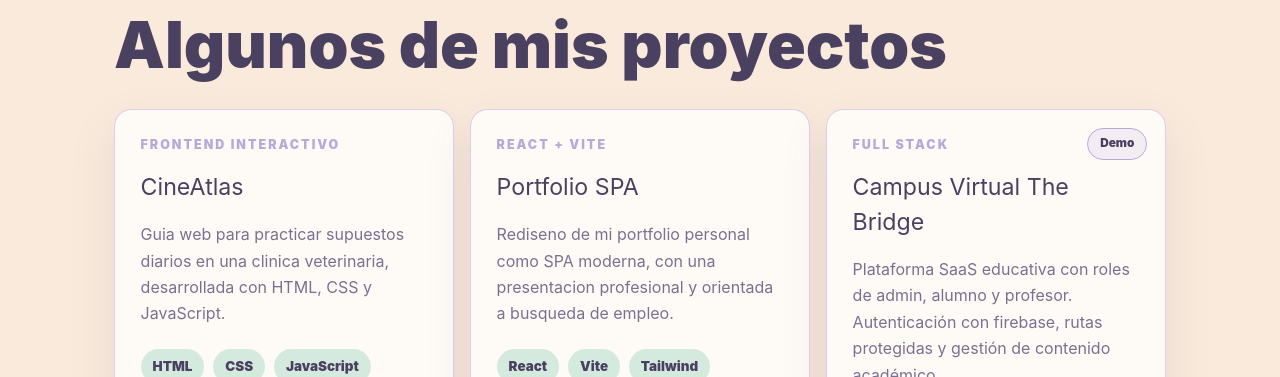
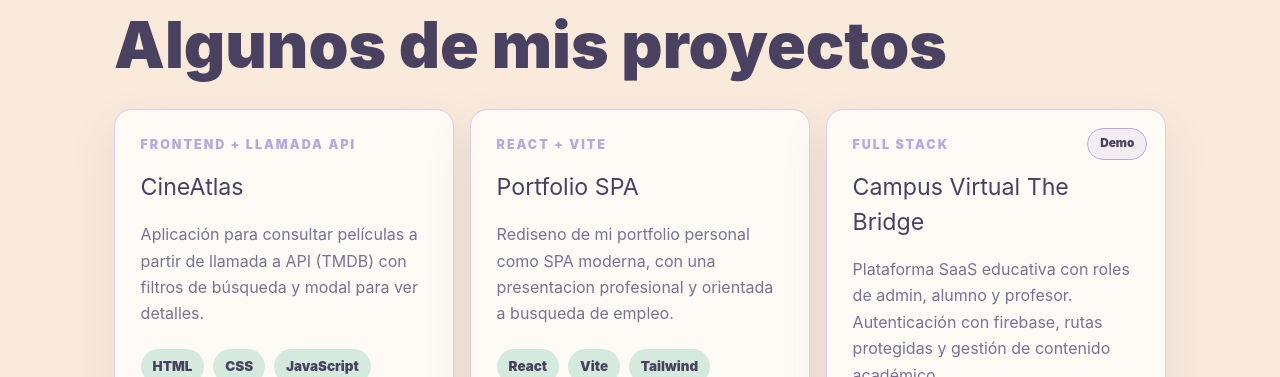
Before and after one commit to pamelavazquez-dev/portfolio, a React (Vite) app: page / in a window 1280 px wide. Shown: the part 1620-1997 px from the top of the page. Built offline with nearby package versions, Linux system fonts and the light colour scheme; the HTML template or start-up script is replaced by a standard one.

Commit message:
Update projects data

```diff
--- a/src/data/projects.js
+++ b/src/data/projects.js
@@ -3,9 +3,9 @@ import profile from './profile';
 const projects = [
   {
     title: 'CineAtlas',
-    category: 'Frontend interactivo',
+    category: 'Frontend + llamada API',
     description:
-      'Guia web para practicar supuestos diarios en una clinica veterinaria, desarrollada con HTML, CSS y JavaScript.',
+      'Aplicación para consultar películas a partir de llamada a API (TMDB) con filtros de búsqueda y modal para ver detalles.',
     stack: ['HTML', 'CSS', 'JavaScript'],
     url: 'https://pamelavazquez-dev.github.io/CineAtlas/',
     codeUrl: 'https://github.com/pamelavazquez-dev/CineAtlas.git',
```
